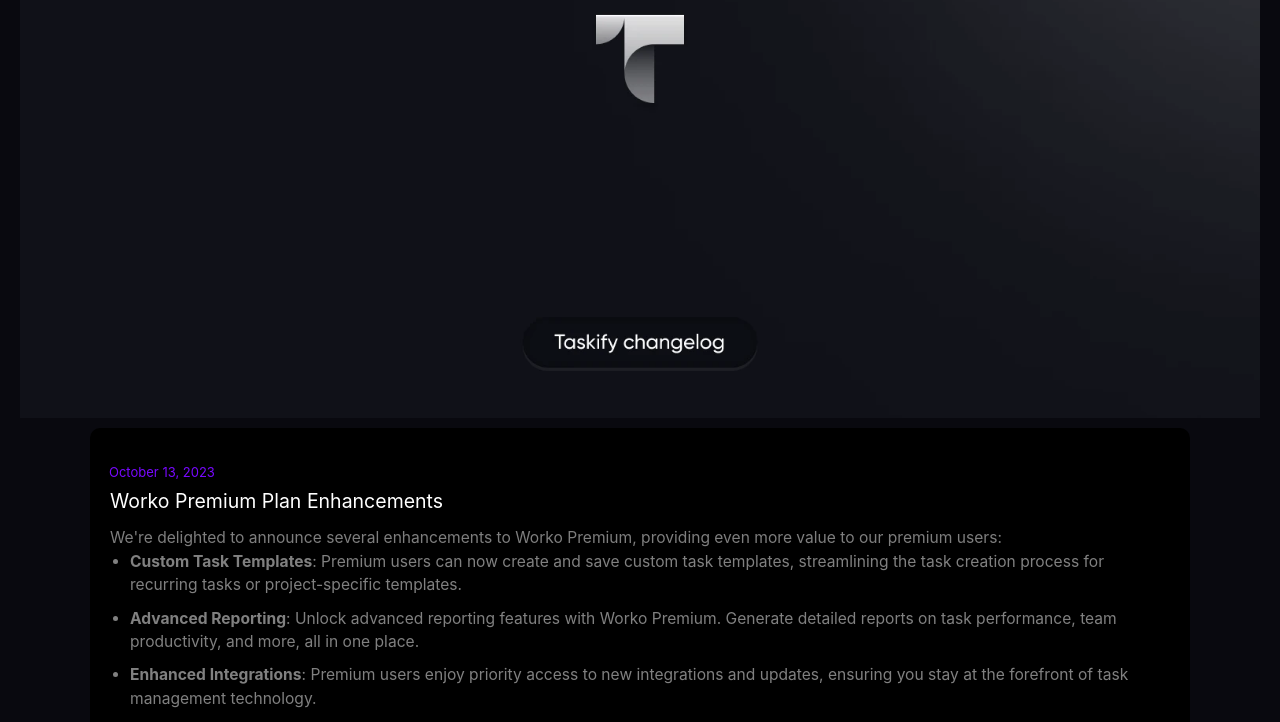
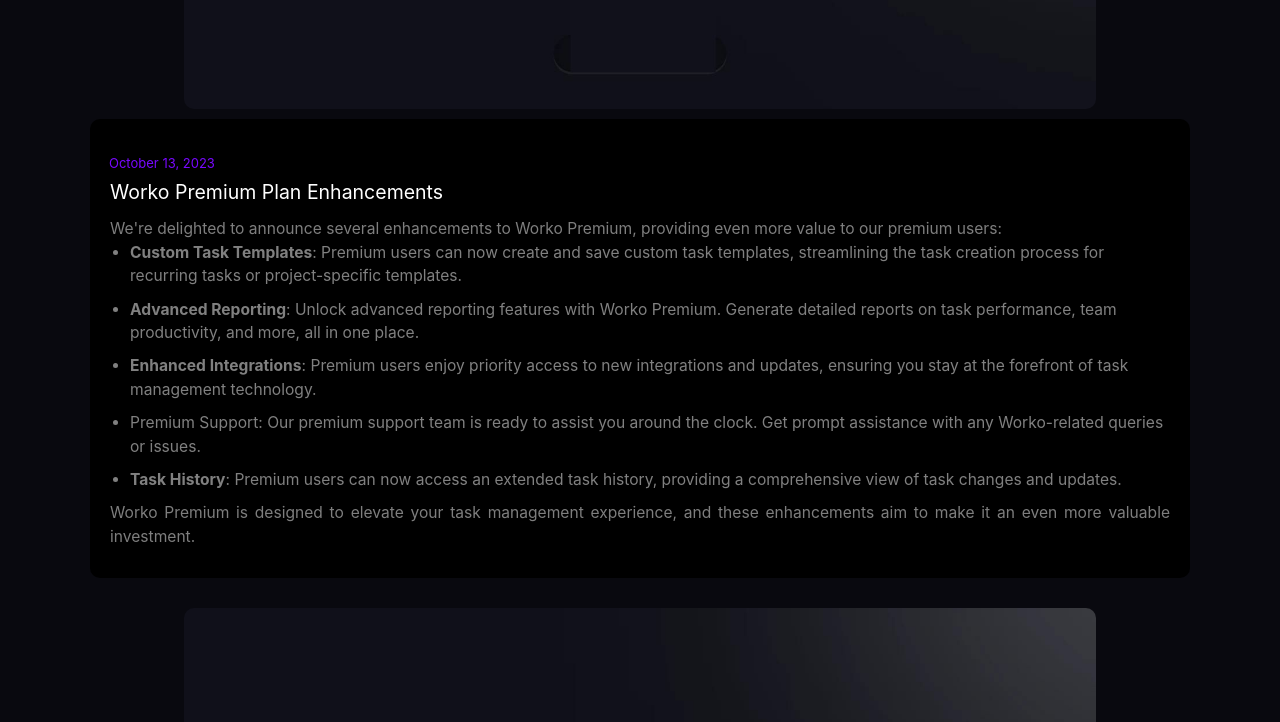
Before and after one commit to a14a19/worko-web, a React (Vite) app: page /changelog in a window 1280 px wide. Shown: the part 1580-2302 px from the top of the page. Built offline with nearby package versions, Linux system fonts and the light colour scheme.

Commit message:
Third commit

```diff
--- a/src/components/Changelog/Changelog.css
+++ b/src/components/Changelog/Changelog.css
@@ -9,6 +9,102 @@
   }
   p{
     text-align: justify;
+  }
+
+  .black-page {
+    color: white;
+    display: flex;
+    max-width: 1140px;
+    margin-top: 16px;
+    flex-direction: column;
+    align-items: center;
+    justify-content: flex-start;
+    text-align: center;
+    padding-top: 50px;
+  }
+
+  .changelog-heading {
+    color: gray;
+    font-size: 3em;
+    margin-bottom: 20px;
+    background-image: linear-gradient(0deg, rgb(97, 100, 107) 0%, rgb(255, 255, 255) 100%);
+    -webkit-background-clip: text;
+    color: transparent;
+  }
+
+  .new-updates {
+    color: gray;
+  }
+
+  .image{
+    margin-top: 20px;
+    width: 80%;
+    max-width: 1100px;
+    height: auto;
+    border-radius: 10px;
+    display: block;
+    margin-left: auto;
+    margin-right: auto;
+  }
+
+  .update-main {
+    color: white;
+    margin: 10px;
+    text-align: left;
+    font-size: small;
+    background-color: black;
+    padding: 20px;
+    border-radius: 10px;
+    max-width: 1100px;
+    margin-left: auto; /* Center the div horizontally */
+    margin-right: auto; /* Center the div horizontally */
+  }
+
+  .update-main h2 {
+    color: white;
+    font-size: 1.5em;
+    margin-bottom: 10px;
+    text-align: left;
+  }
+  h2 {
+    color: white;
+    font-size: 1.5em;
+    margin-bottom: 10px;
+    text-align: left;
+  }
+
+
+  .dates {
+    color: #7808FF;
+    font-size: small;
+    text-align: left;
+    margin-top: 10px;
+    margin-left:-6px;
+    padding: 5px;
+    position: sticky;
+  }
+
+  .update-content {
+    color: rgb(126, 126, 126);
+    font-size: 1.2em;
+    margin-bottom: 10px;
+    text-align: left;
+    margin-left: auto; /* Center the div horizontally */
+    margin-right: auto; /* Center the div horizontally */
+  }
+
+  .update-content ul {
+    list-style-type: disc;
+    padding-left: 20px;
+    margin-left: auto; /* Center the div horizontally */
+    margin-right: auto; /* Center the div horizontally */
+  }
+
+  .update-content ul li {
+    margin-bottom: 10px;
+    color: gray;
+    margin-left: auto; /* Center the div horizontally */
+    margin-right: auto; /* Center the div horizontally */
   }
 
 .black-page {
--- a/src/components/Changelog/Changelog.jsx
+++ b/src/components/Changelog/Changelog.jsx
@@ -1,7 +1,7 @@
 // App.jsx
 import React from "react";
 import "./Changelog.css";
-import myImage from "../../assets/wokoLogo.webp";
+import myImage from "../../assets/logo.JPG";
 
 function App() {
   const gradientStyle = {
@@ -12,7 +12,7 @@
   };
 
   return (
-    <div className="black-page mt-20 mb-20">
+    <div className="black-page mt-16 max-w-[1140px] mb-20 mx-auto">
       <h1
         className={`changelog-heading gradient-heading`}
         style={gradientStyle}
@@ -21,7 +21,7 @@
       </h1>
       <p className="new-updates">New updates and improvements to Worko</p>
 
-      <img src={myImage} alt="Logo" />
+      <img className="image" src={myImage} alt="Logo" />
 
       <div className="update-main">
         <div className="dates">October 13, 2023</div>
@@ -67,7 +67,7 @@
         </div>
       </div>
 
-      <img src={myImage} alt="Logo" />
+      <img className="image" src={myImage} alt="Logo" />
 
       <div className="update-main">
         <div className="dates">October 13, 2023</div>
@@ -112,7 +112,7 @@
         </div>
       </div>
 
-      <img src={myImage} alt="Logo" />
+      <img className="image" src={myImage} alt="Logo" />
 
       <div className="update-main">
         <div className="dates">October 13, 2023</div>
@@ -159,7 +159,7 @@
         </div>
       </div>
 
-      <img src={myImage} alt="Logo" />
+      <img className="image" src={myImage} alt="Logo" />
 
       <div className="update-main">
         <div className="dates">October 13, 2023</div>
@@ -194,7 +194,7 @@
         </div>
       </div>
 
-      <img src={myImage} alt="Logo" />
+      <img className="image" src={myImage} alt="Logo" />
 
       <div className="update-main">
         <div className="dates">October 13, 2023</div>
@@ -233,7 +233,7 @@
         </div>
       </div>
 
-      <img src={myImage} alt="Logo" />
+      <img className="image" src={myImage} alt="Logo" />
 
       <div className="update-main">
         <div className="dates">October 13, 2023</div>
--- a/src/components/footer/Footer.css
+++ b/src/components/footer/Footer.css
@@ -4,6 +4,8 @@
     justify-content: space-around;
     background-color: #0a0a0a;
     padding: 20px;
+    max-width: 1140px;
+    margin-top: 16;
     color: gray;
   }
 
--- a/src/components/footer/Footer.jsx
+++ b/src/components/footer/Footer.jsx
@@ -5,11 +5,9 @@
 import "./Footer.css";
 import { Link } from "react-router-dom";
 
-// ... rest of the code
-
 const Footer = () => {
   return (
-    <div>
+    <div className="mt-16 max-w-[1140px] mb-20 mx-auto">
       {/* Newsletter Box */}
       <div className="newsletter-box">
         <div className="subscribe-heading">Subscribe to Newsletter</div>
```
Also changed, not shown: src/assets/logo.jpg (added). Lines whose indentation alone changed are shown as unchanged.
